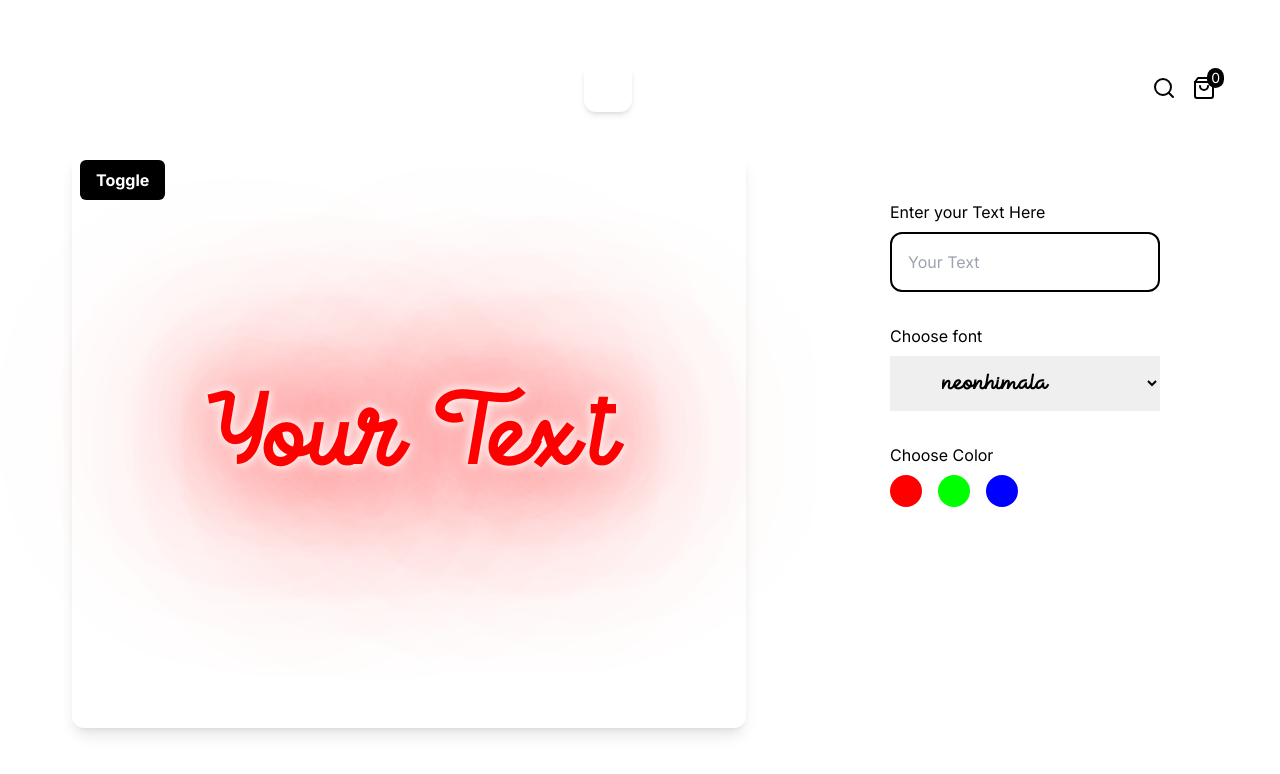
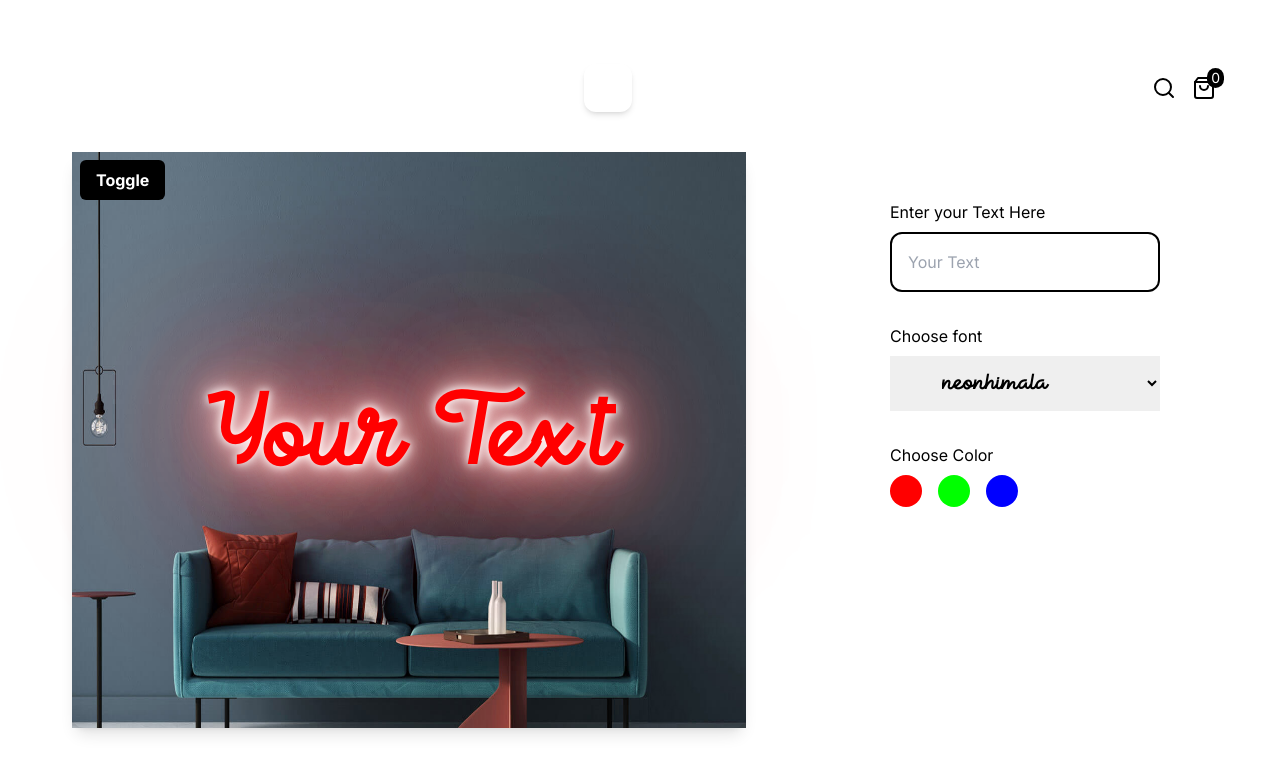
Before and after one commit to MarginTop-Solutions/neonsigns, a Next.js app: page / in a window 1280 px wide. Shown: the top 774 px of the page. Built offline with nearby package versions, Linux system fonts and the light colour scheme.

Commit message:
bg image fix

```diff
--- a/src/components/NeonText.tsx
+++ b/src/components/NeonText.tsx
@@ -3,6 +3,7 @@
 import { IProps } from "@/utils/Interfaces"
 import { getNeonShadow } from "@/utils/misc";
 import { useState } from "react";
+import image1 from '../assets/Images/lounge1.jpg'
 
 export default function NeonText({ props }: { props: IProps }) {
     const [neonOn, setNeonOn] = useState(true);
@@ -11,6 +12,7 @@ export default function NeonText({ props }: { props: IProps }) {
 
     return (
         <div className="relative flex-grow flex flex-col items-center justify-center p-12 shadow-lg rounded-xl">
+            <img src={image1.src} className="w-full h-full absolute" style={{zIndex:-1}}/>
             <button
                 onClick={_ => setNeonOn(!neonOn)}
                 className="absolute top-2 left-2 rounded-md px-4 py-2 font-bold"
@@ -31,6 +33,7 @@ export default function NeonText({ props }: { props: IProps }) {
                         fontFamily: props.font,
                         fontSize: "5.5rem",
                         color: props.color
+
                     }}
             >
                 {props.text || "Your Text"}
```
